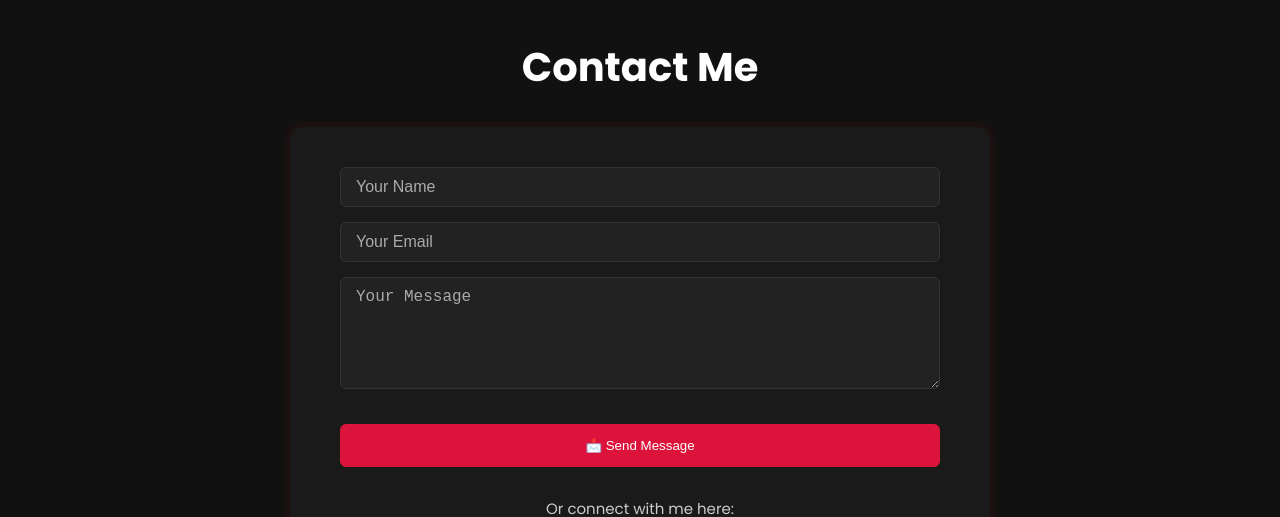
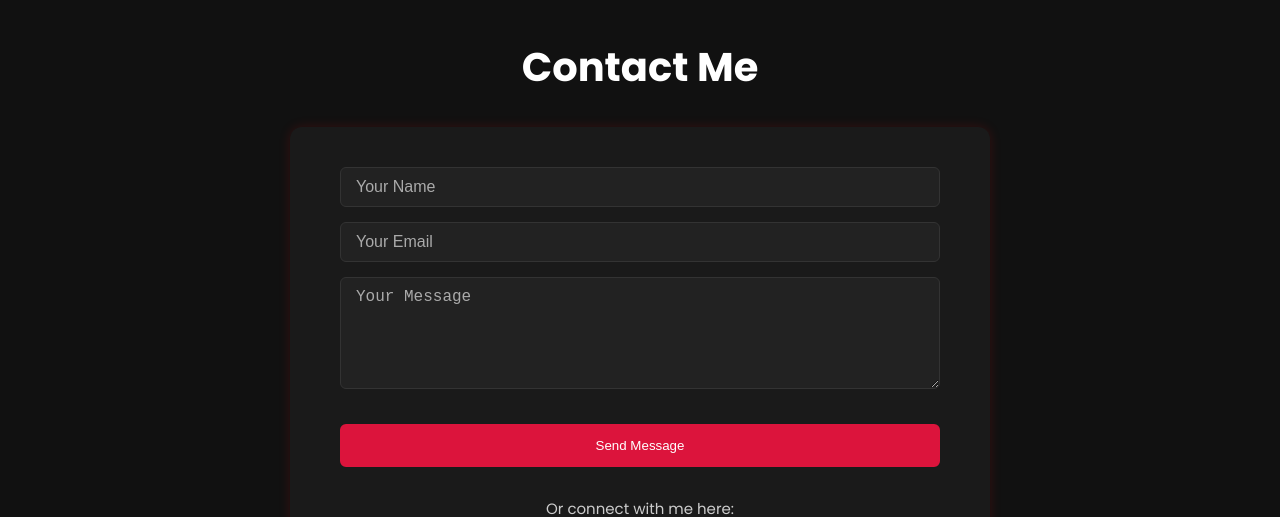
Before and after one commit to Neel-2606/neel-portfolio, a Next.js app: page / in a window 1280 px wide. Shown: the part 3628-4145 px from the top of the page. Built offline with nearby package versions, Linux system fonts and the light colour scheme.

Commit message:
Updated hero section + navbar

```diff
--- a/components/Sections.tsx
+++ b/components/Sections.tsx
@@ -98,12 +98,20 @@ export default function Sections() {
 <section className={`${styles.section} ${styles.dark}`} id="contact" data-aos="fade-up">
   <h2 className={styles.title}>Contact Me</h2>
   <div className={styles.contactCard}>
-    <form className={styles.contactForm}>
-      <input type="text" placeholder="Your Name" required />
-      <input type="email" placeholder="Your Email" required />
-      <textarea placeholder="Your Message" rows={5} required />
-      <button type="submit" className={styles.btn}>📩 Send Message</button>
-    </form>
+    <form
+  action="https://formsubmit.co/YOUR_EMAIL@gmail.com"
+  method="POST"
+  className={styles.contactForm}
+>
+  <input type="text" name="name" placeholder="Your Name" required />
+  <input type="email" name="email" placeholder="Your Email" required />
+  <textarea name="message" placeholder="Your Message" rows={5} required />
+
+  {/* Optional spam protection */}
+  <input type="hidden" name="_captcha" value="false" />
+
+  <button type="submit" className={styles.btn}>Send Message</button>
+</form>
 
     <div className={styles.socialConnect}>
       <p className={styles.connectText}>Or connect with me here:</p>
```
